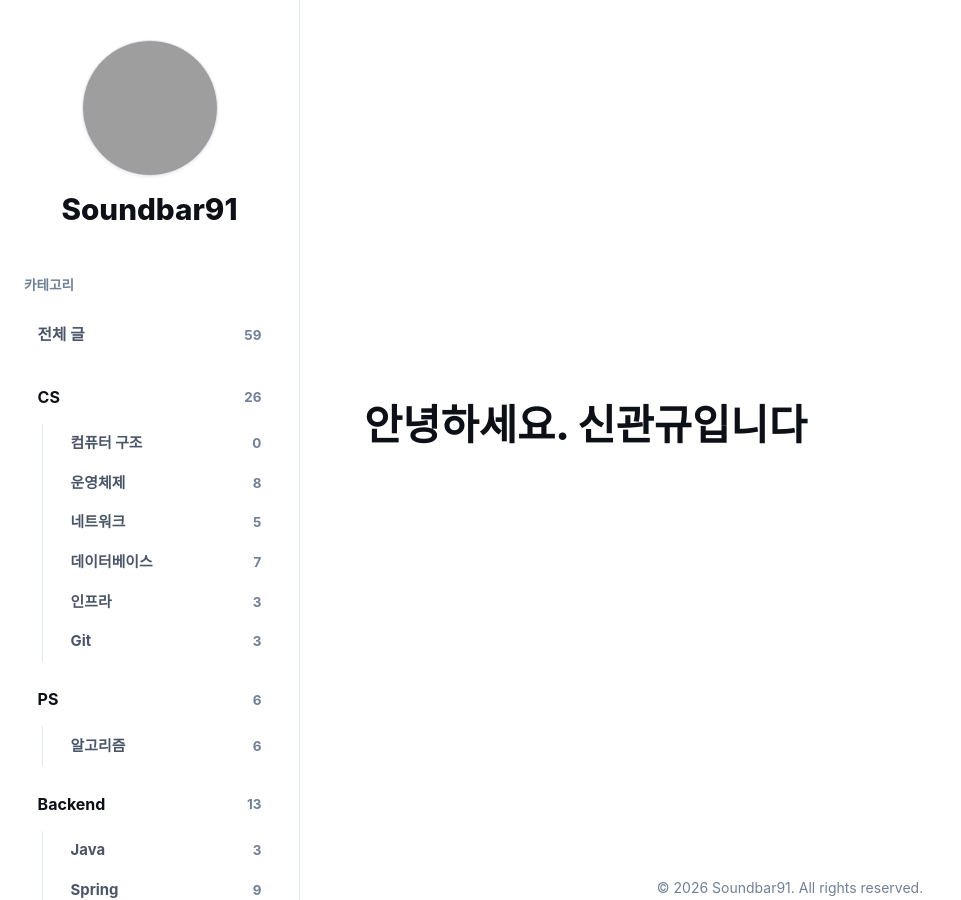
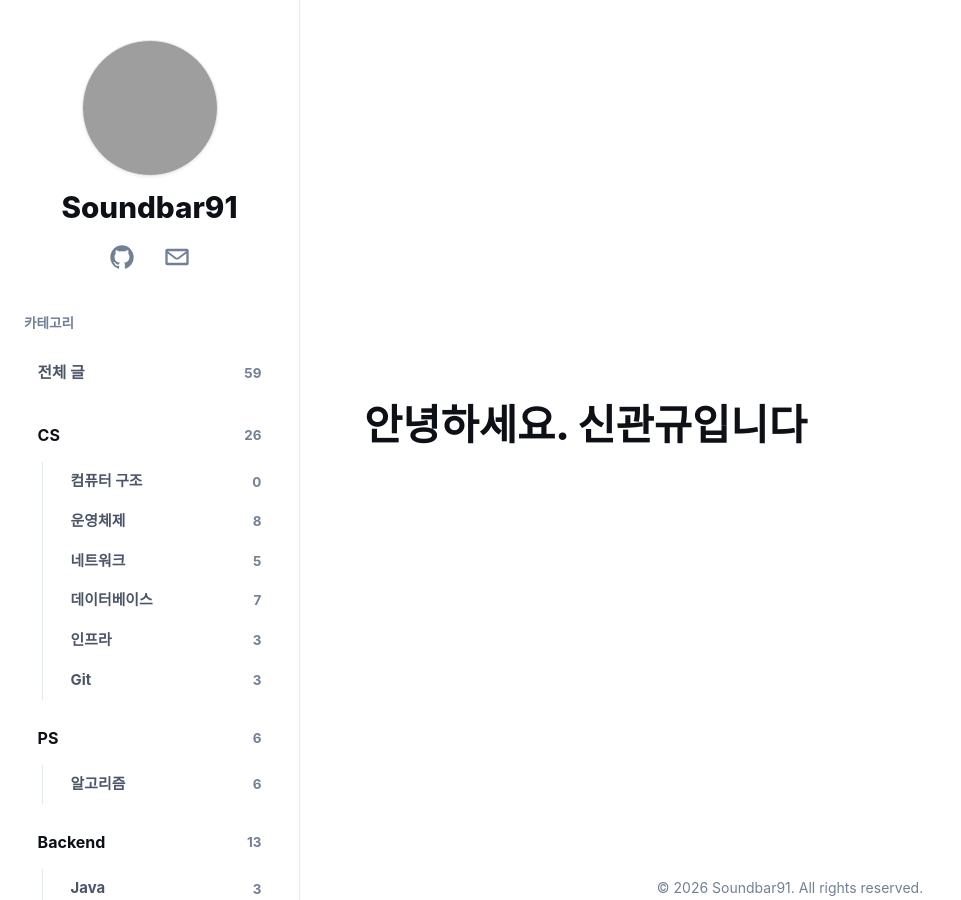
Before and after one commit to Soundbar91/Soundbar91.github.io, a Jekyll site: the page built from index.html, in a window 1280 px wide and 900 px high. Shown: the whole window, without its empty margins (0-961 px from the left). Built offline with Jekyll 4.4.1, drawn with Linux system fonts in a browser that asks for light colours; some web fonts are replaced; the list of posts is cut into pages by our own code; grey boxes are pictures that could not be loaded.

Commit message:
feat: 사이드바 SNS 링크 추가

```diff
--- a/_includes/header.html
+++ b/_includes/header.html
@@ -4,6 +4,19 @@
       <img class="profile-image" src="{{ '/assets/images/shingwangyu.png' | relative_url }}" alt="{{ site.author }} 프로필">
       <span class="profile-name">{{ site.author | default: site.title }}</span>
     </a>
+
+    <div class="profile-socials" aria-label="SNS 링크">
+      <a class="profile-social-link" href="https://github.com/Soundbar91" target="_blank" rel="noopener noreferrer" aria-label="GitHub">
+        <svg viewBox="0 0 24 24" aria-hidden="true">
+          <path d="M12 2C6.48 2 2 6.58 2 12.26c0 4.53 2.87 8.37 6.84 9.72.5.1.68-.22.68-.49 0-.24-.01-1.05-.01-1.9-2.78.62-3.37-1.22-3.37-1.22-.45-1.18-1.11-1.5-1.11-1.5-.91-.64.07-.63.07-.63 1 .07 1.53 1.06 1.53 1.06.9 1.57 2.35 1.12 2.92.85.09-.67.35-1.12.63-1.38-2.22-.26-4.55-1.14-4.55-5.06 0-1.12.39-2.03 1.03-2.75-.1-.26-.45-1.3.1-2.71 0 0 .84-.28 2.75 1.05A9.3 9.3 0 0 1 12 6.98c.85 0 1.7.12 2.5.34 1.91-1.33 2.75-1.05 2.75-1.05.55 1.41.2 2.45.1 2.71.64.72 1.03 1.63 1.03 2.75 0 3.93-2.34 4.79-4.57 5.05.36.32.68.94.68 1.9 0 1.37-.01 2.47-.01 2.81 0 .27.18.59.69.49A10.18 10.18 0 0 0 22 12.26C22 6.58 17.52 2 12 2Z"/>
+        </svg>
+      </a>
+      <a class="profile-social-link" href="mailto:soundbar91@gmail.com" aria-label="Email">
+        <svg viewBox="0 0 24 24" aria-hidden="true">
+          <path d="M3.5 5h17A1.5 1.5 0 0 1 22 6.5v11a1.5 1.5 0 0 1-1.5 1.5h-17A1.5 1.5 0 0 1 2 17.5v-11A1.5 1.5 0 0 1 3.5 5Zm.62 2 7.1 5.38a1.3 1.3 0 0 0 1.56 0L19.88 7H4.12Zm15.88 1.9-6.02 4.56a3.3 3.3 0 0 1-3.96 0L4 8.9V17h16V8.9Z"/>
+        </svg>
+      </a>
+    </div>
 
     <button class="menu-toggle" id="menu-toggle" aria-label="Toggle menu">
       <span></span><span></span><span></span>
--- a/assets/css/main.css
+++ b/assets/css/main.css
@@ -121,7 +121,7 @@ main.container {
   display: flex;
   flex-direction: column;
   align-items: center;
-  gap: 1rem;
+  gap: 0.85rem;
   color: var(--heading);
   text-align: center;
 }
@@ -147,8 +147,37 @@ main.container {
   letter-spacing: 0;
 }
 
+.profile-socials {
+  display: flex;
+  align-items: center;
+  justify-content: center;
+  gap: 1.1rem;
+  margin-top: 0.9rem;
+}
+
+.profile-social-link {
+  display: inline-flex;
+  align-items: center;
+  justify-content: center;
+  width: 2.4rem;
+  height: 2.4rem;
+  color: var(--text-muted);
+  transition: color 0.2s ease, transform 0.2s ease;
+}
+
+.profile-social-link:hover {
+  color: var(--link);
+  transform: translateY(-1px);
+}
+
+.profile-social-link svg {
+  width: 1.75rem;
+  height: 1.75rem;
+  fill: currentColor;
+}
+
 .sidebar-panel {
-  margin-top: 3rem;
+  margin-top: 2.25rem;
 }
 
 .sidebar-section-title {
```
